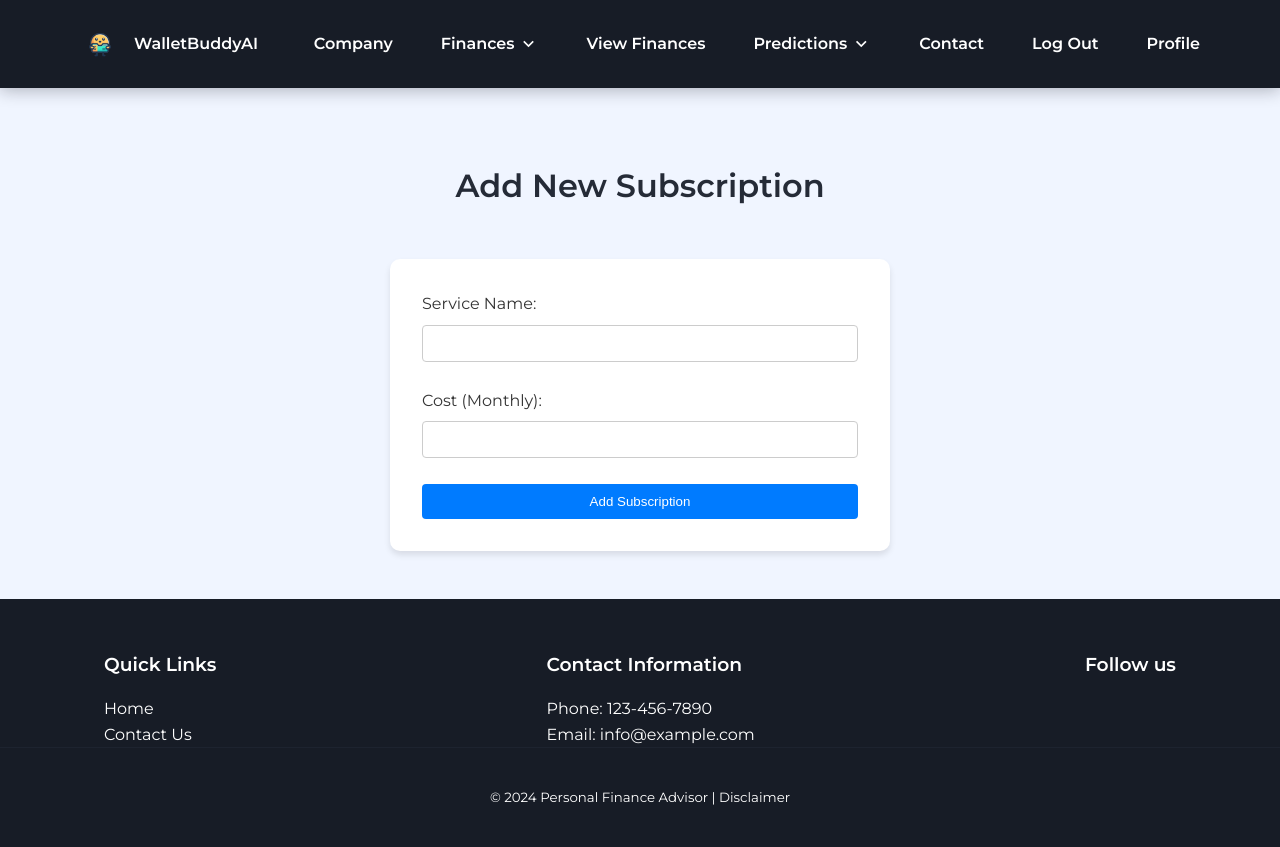
After one commit to Tomler123/thesis, a Flask app: page /add_subscription in a window 1280 px wide. The commit adds this page. Run offline with Flask 3, Linux system fonts and the light colour scheme; the visitor is signed in with stand-in values (Sample User, id 1); some libraries are stand-ins or nearby versions.

Commit message:
created and added subscriptions table and functionality to the app. user can add modify and remove subscriptionsnow

```diff
--- a/app.py
+++ b/app.py
@@ -849,6 +849,100 @@ def delete_loan(loan_id):
     except Exception as e:
         return jsonify({'message': 'An error occurred while deleting the loan.'}), 500
 ################################################################
+@app.route('/subscriptions')
+def subscriptions():
+    if 'user_id' not in session:
+        return redirect(url_for('login'))
+
+    user_id = session['user_id']
+    conn = pyodbc.connect(conn_str)
+    cursor = conn.cursor()
+
+    cursor.execute("SELECT * FROM subscriptions WHERE UserID = ?", user_id)
+    subscriptions = cursor.fetchall()
+
+    cursor.close()
+    conn.close()
+
+    return render_template('subscriptions.html', subscriptions=subscriptions)
+
+@app.route('/add_subscription', methods=['GET', 'POST'])
+def add_subscription():
+    if 'user_id' not in session:
+        flash('Please log in to add a subscription.')
+        return redirect(url_for('login'))
+
+    if request.method == 'POST':
+        name = request.form['name']
+        cost = request.form['cost']
+        user_id = session['user_id']
+
+        # Add subscription to database
+        # Assuming conn is your database connection
+        query = """INSERT INTO subscriptions (UserID, Name, Cost)
+                   VALUES (?, ?, ?)"""
+        with pyodbc.connect(conn_str) as conn:
+            with conn.cursor() as cursor:
+                cursor.execute(query, (user_id, name, cost))
+                conn.commit()
+
+        flash('Subscription added successfully!')
+        return redirect(url_for('subscriptions'))  # Redirect to the subscriptions overview page
+
+    return render_template('add_subscription.html')
+
+@app.route('/edit_subscription/<int:subscription_id>', methods=['GET', 'POST'])
+def edit_subscription(subscription_id):
+    # Check if user is logged in
+    if not session.get('user_id'):
+        return redirect(url_for('login'))
+
+    # Connect to your database
+    conn = pyodbc.connect(conn_str)
+    cursor = conn.cursor()
+
+    if request.method == 'POST':
+        # Retrieve form data
+        name = request.form['name']
+        cost = request.form['cost']
+        # Update the subscription details in the database
+        update_query = """UPDATE subscriptions SET Name=?, Cost=? WHERE SubscriptionID=?"""
+        cursor.execute(update_query, (name, cost, subscription_id))
+        conn.commit()
+
+        # Redirect to a confirmation page or back to the subscription list
+        return redirect(url_for('subscriptions'))
+
+    else:
+        # For a GET request, fetch the subscription's current details to prefill the form
+        cursor.execute("SELECT * FROM subscriptions WHERE SubscriptionID=?", (subscription_id,))
+        subscription = cursor.fetchone()
+
+        # Close database connection
+        cursor.close()
+        conn.close()
+
+        # Render the edit page template with the subscription details
+        return render_template('edit_subscription.html', subscription=subscription)
+
+@app.route('/delete_subscription/<int:subscription_id>', methods=['POST'])
+def delete_subscription(subscription_id):
+    if 'user_id' not in session:
+        return jsonify({'message': 'Please log in to delete subscriptions.'}), 401
+
+    try:
+        user_id = session['user_id']
+        # Ensure that the user deleting the subscription is the owner
+        conn = pyodbc.connect(conn_str)
+        cursor = conn.cursor()
+        cursor.execute("DELETE FROM subscriptions WHERE SubscriptionID = ? AND UserID = ?", (subscription_id, user_id))
+        conn.commit()
+        cursor.close()
+        conn.close()
+        flash('Subscription deleted successfully!')
+        return redirect(url_for('subscriptions'))
+    except Exception as e:
+        return jsonify({'message': 'An error occurred while deleting the subscription.'}), 500
 
 # DONE (SUBSCRIPTIONS)
 @app.route('/recommendations', methods=['GET', 'POST'])
@@ -879,6 +973,13 @@ def recommendations():
         else:
             total_expected_loan = 0
 
+        cursor.execute("SELECT sum(Cost) FROM subscriptions WHERE UserID = ?", user_id)
+        total_subscription_data = cursor.fetchone()[0]
+        if total_subscription_data is not None:
+            total_subscriptions = float(total_subscription_data)
+        else:
+            total_subscriptions = 0
+
         # Calculating total fixed expenses
         cursor.execute("SELECT * FROM fixed_expenses WHERE UserID = ?", user_id)
         expenses_data = cursor.fetchone()
@@ -888,7 +989,7 @@ def recommendations():
             "Debt" : round(total_monthly_debt,2), # PROCESS LOAN TABLE
             "Education" : round(expenses_data.Education,2), # OTHER, CHANGE TO EDUCATION LATER IN TABLE
             "Insurance" : round(expenses_data.Insurance,2),
-            "Subscriptions" : round(1,2),
+            "Subscriptions" : round(total_subscriptions,2),
             # FFFFFFIIIIIIIXXXXXXX SUBSCRIPTIONS
         }
 
--- /dev/null
+++ b/static/css/add_subscription.css
@@ -0,0 +1,59 @@
+/* Add to your existing CSS file */
+
+/* Styling for the form container */
+form {
+    max-width: 500px;
+    margin: auto;
+    padding: 2rem;
+    background: #fff;
+    border-radius: 10px;
+    box-shadow: 0 4px 6px rgba(0, 0, 0, 0.1);
+  }
+
+  /* Style for form elements */
+  form div {
+    margin-bottom: 1rem;
+  }
+
+  form label {
+    display: block;
+    margin-bottom: 0.5rem;
+    /* color: #333; */
+  }
+
+  form input[type="text"],
+  form input[type="number"],
+  form input[type="date"],
+  form textarea,
+  form select {
+    width: 100%;
+    padding: 10px;
+    margin-bottom: 10px;
+    border: 1px solid #ccc;
+    border-radius: 4px;
+  }
+
+  form textarea {
+    height: 100px;
+  }
+
+  form button {
+    width: 100%;
+    padding: 10px;
+    background-color: #007bff;
+    border: none;
+    border-radius: 4px;
+    color: white;
+    cursor: pointer;
+    transition: background-color 0.3s;
+  }
+
+  form button:hover {
+    background-color: #0056b3;
+  }
+
+  h1 {
+    margin: 0;
+    text-align: center;
+    padding: 1.5em;
+  }
--- /dev/null
+++ b/templates/add_subscription.html
@@ -0,0 +1,18 @@
+{% extends "base.html" %}
+{% block styles %}
+<link rel="stylesheet" href="{{ url_for('static', filename='css/add_subscription.css') }}">
+{% endblock %}
+{% block content %}
+    <h1>Add New Subscription</h1>
+    <form method="post" action="{{ url_for('add_subscription') }}">
+        <div>
+            <label for="name">Service Name:</label>
+            <input type="text" id="name" name="name" required>
+        </div>
+        <div>
+            <label for="cost">Cost (Monthly):</label>
+            <input type="number" min="0" id="cost" name="cost" required>
+        </div>
+        <button type="submit">Add Subscription</button>
+    </form>
+{% endblock %}
--- a/templates/base.html
+++ b/templates/base.html
@@ -59,6 +59,11 @@
                         <li>
                             <a href="{{ url_for('loans') }}" class="dropdown__link">
                             <i class="ri-pie-chart-line"></i> Loans
+                            </a>
+                        </li>
+                        <li>
+                            <a href="{{ url_for('subscriptions') }}" class="dropdown__link">
+                            <i class="ri-pie-chart-line"></i> Subscriptions
                             </a>
                         </li>
                         <li>
--- a/templates/loans.html
+++ b/templates/loans.html
@@ -8,7 +8,7 @@
     <h2>Borrowed Loans</h2>
     <ul>
         {% for loan in borrowed_loans %}
-        <li>{{ loan.LenderName }} - Amount: {{ loan.LoanAmount }} <a href="#" onclick="editLoan({{ loan.LoanID }})">Edit</a> | <a href="#" onclick="deleteLoan({{ loan.LoanID }})">Delete</a></li>        {% else %}
+        <li>{{ loan.LenderName }} - Amount: {{ loan.LoanAmount }} <a href="#" onclick="editLoan({{ loan.LoanID }})">&#160;&#160;&#160;&#160;&#160;Edit</a> | <a href="#" onclick="deleteLoan({{ loan.LoanID }})">Delete</a></li>        {% else %}
         <p>No borrowed loans.</p>
         {% endfor %}
     </ul>
@@ -16,7 +16,7 @@
     <h2>Lent Loans</h2>
     <ul>
         {% for loan in lent_loans %}
-        <li>{{ loan.LenderName }} - Amount: {{ loan.LoanAmount }} <a href="#" onclick="editLoan({{ loan.LoanID }})">Edit</a> | <a href="#" onclick="deleteLoan({{ loan.LoanID }})">Delete</a></li>        {% else %}
+        <li>{{ loan.LenderName }} - Amount: {{ loan.LoanAmount }} <a href="#" onclick="editLoan({{ loan.LoanID }})">&#160;&#160;&#160;&#160;&#160;Edit</a> | <a href="#" onclick="deleteLoan({{ loan.LoanID }})">Delete</a></li>        {% else %}
         <p>No lent loans.</p>
         {% endfor %}
     </ul>
```
Also changed, not shown: templates/add_loan.html (+4 -4 lines), templates/edit_subscription.html (added, +11 -0 lines), templates/subscriptions.html (added, +40 -0 lines).
